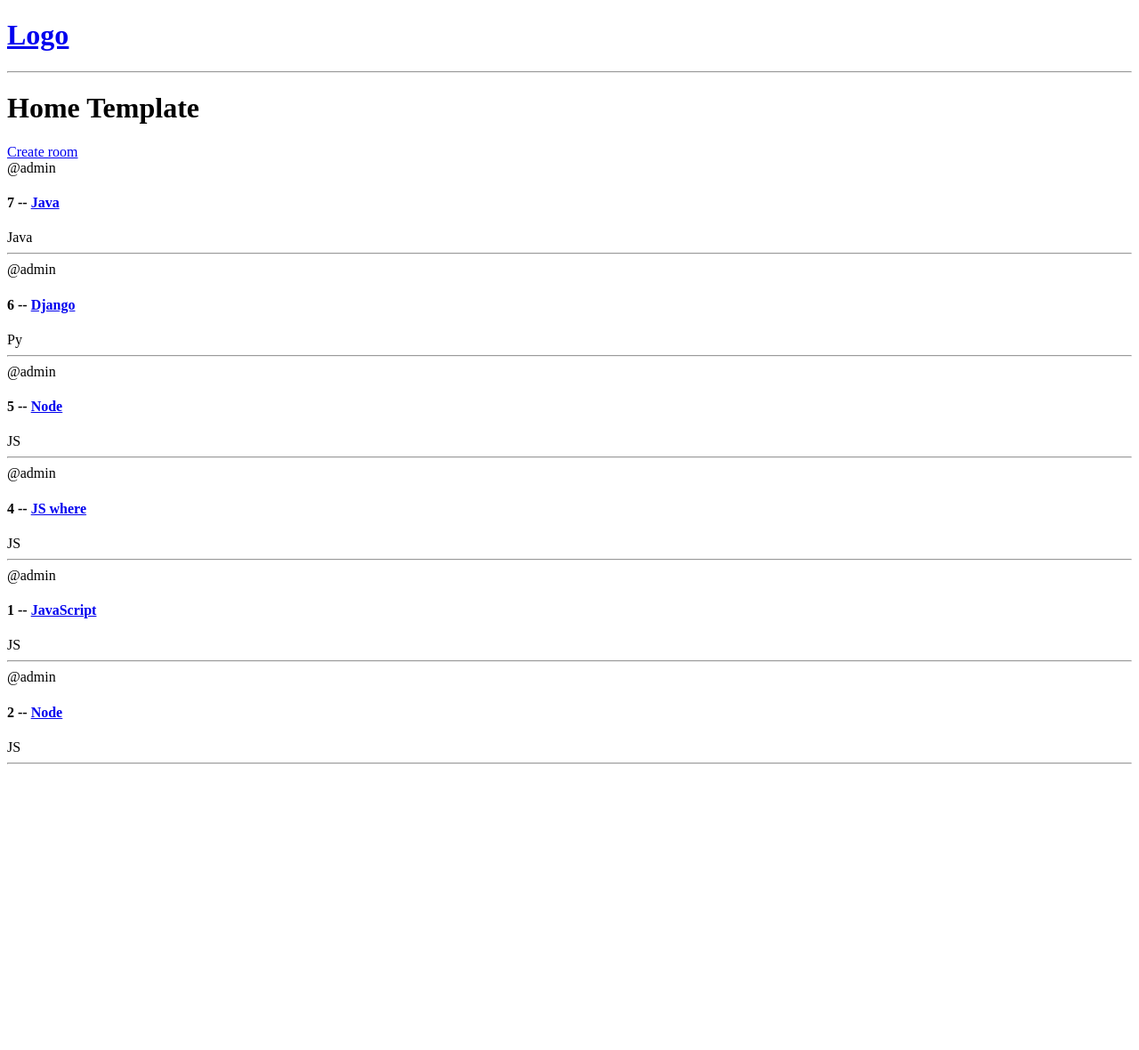
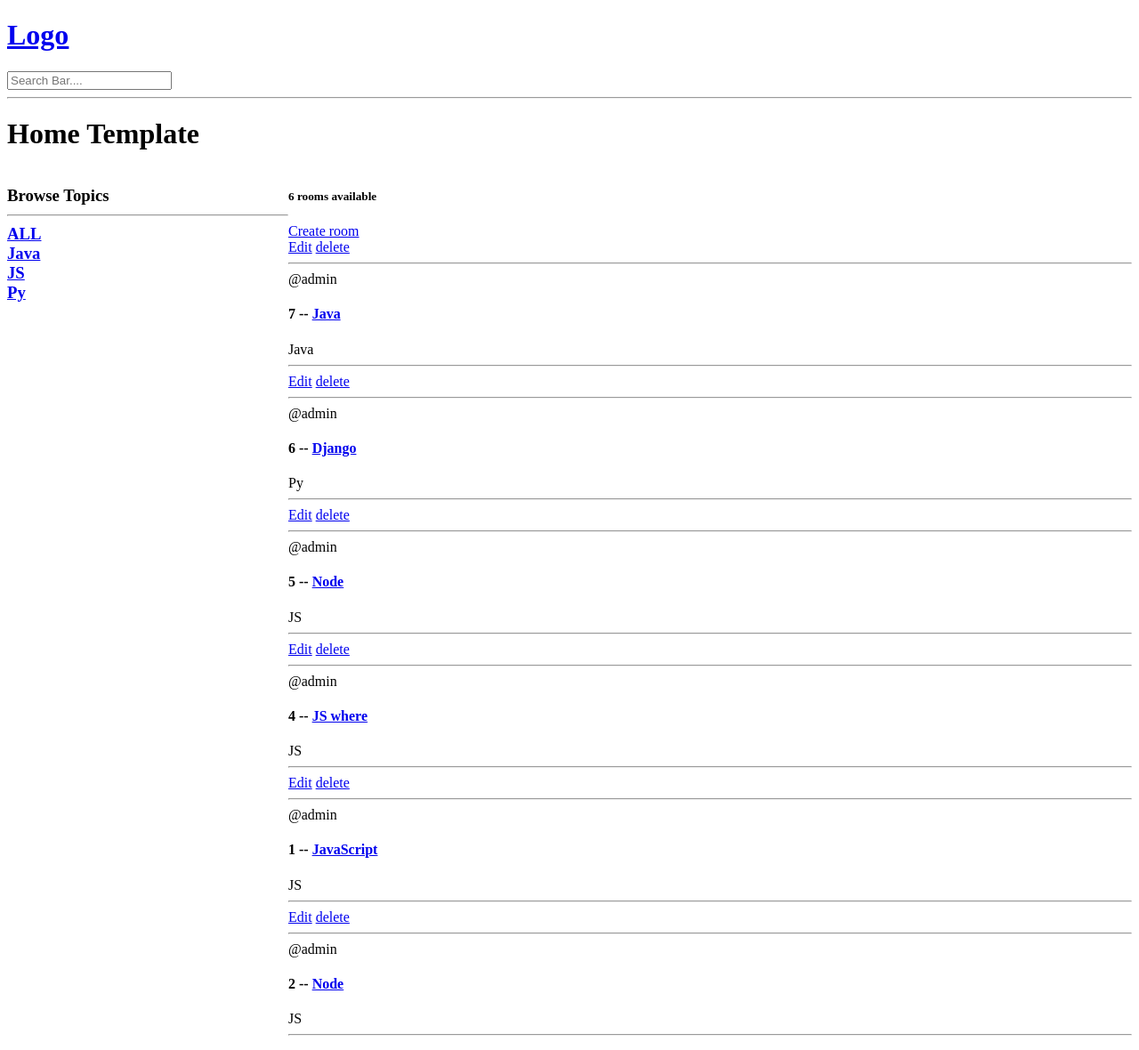
Before and after one commit to ChinmayCP2/studybud, a Django app: page / in a window 1280 px wide. Shown: the whole page at 89% size. Before the commit the page ends 859 px from the top, so only its background shows below. Run offline with Django 4.2, Linux system fonts and the light colour scheme; data comes from the database, SQL or seed files in the repository; both versions use the stored data as it was after the commit.

Commit message:
first commit

```diff
--- a/base/templates/base/home.html
+++ b/base/templates/base/home.html
@@ -1,21 +1,46 @@
-{% extends 'main.html' %}
-
-{% block content %}
+{% extends 'main.html' %} {% block content %}
+<style>
+  .home-container {
+    display: grid;
+    grid-template-columns: 1fr 3fr;
+  }
+</style>
 <h1>Home Template</h1>
 
+<div class="home-container">
   <div>
-
+    <h3>
+      Browse Topics
+      <hr />
+      <div>
+        <a href="{% url 'home' %}">ALL</a>
+      </div>
+      {% for topic in topics %}
+      <div>
+        <a href="{% url 'home' %}?q={{topic.name}}">{{topic.name}}</a>
+      </div>
+      {% endfor %}
+    </h3>
+  </div>
+  <div>
+    <h5>{{room_count}} rooms available</h5>
     <a href="{% url 'create-room' %}">Create room</a>
     <div>
       {% for room in rooms %}
       <div>
+        <a href="{% url 'update-room' room.id %}">Edit</a>
+        <a href="{% url 'delete-room' room.id %}">delete</a>
+        <hr />
         <span>@{{room.host.username}}</span>
-                <h4>{{room.id}} -- <a href=" {% url 'room' room.id %} ">{{room.name}}</a></h4>
+        <h4>
+          {{room.id}} -- <a href=" {% url 'room' room.id %} ">{{room.name}}</a>
+        </h4>
         <span>{{room.topic.name}}</span>
-                <hr>
+        <hr />
       </div>
       {% endfor %}
     </div>
   </div>
+</div>
 
 {% endblock %}
--- a/base/urls.py
+++ b/base/urls.py
@@ -4,5 +4,7 @@ from . import views
 urlpatterns = [
     path('', views.home, name="home"),
     path('room/<str:pk>', views.room, name="room"),
-    path('create-room/', views.createRoom, name="create-room")
+    path('create-room/', views.createRoom, name="create-room"),
+    path('update-room/<str:pk>', views.updateRoom, name="update-room"),
+    path('delete-room/<str:pk>', views.deleteRoom, name="delete-room"),
 ]
--- a/base/views.py
+++ b/base/views.py
@@ -1,7 +1,9 @@
 from django.shortcuts import render, redirect
 # Create your views here.
-from .models import Room
+from .models import Room, Topic
 from .forms import RoomForm
+from django.db.models import Q
+# Q is used to do and OR in filter
 # rooms = [
 #     {'id': 1 , 'name' : 'py'},
 #     {'id': 2 , 'name' : 'json'},
@@ -9,8 +11,13 @@ from .forms import RoomForm
 # ]
 
 def home(request):
-    rooms = Room.objects.all()
-    context = {'rooms': rooms}
+    q = request.GET.get('q') if request.GET.get('q') != None else''
+
+    topics = Topic.objects.all()
+    rooms = Room.objects.filter(Q(topic__name__contains = q) |
+                                 Q(name__icontains = q) | Q(description__contains = q))
+    room_count = rooms.count()
+    context = {'rooms': rooms, 'topics': topics, 'room_count' : room_count}
     return render(request, 'base/home.html', context)
 
 def room(request, pk):
@@ -27,3 +34,23 @@ def createRoom(request):
             return redirect('home')
     context = {'form' : form}
     return render(request, 'base/room_form.html', context)
+
+def updateRoom(request, pk):
+    room = Room.objects.get(id = pk)
+    form = RoomForm(instance=room)
+    if request.method == 'POST':
+        form = RoomForm(request.POST, instance=room)
+        # instance = room is there so we dont create a new form but update the existing one
+        if form.is_valid():
+            form.save()
+            return redirect('home')
+
+    context = {'form': form}
+    return render(request, 'base/room_form.html', context)
+
+def deleteRoom(request, pk):
+    room = Room.objects.get(id = pk)
+    if request.method == 'POST':
+        room.delete()
+        return redirect('home')
+    return render(request, 'base/delete.html', {'obj' : room})
--- /dev/null
+++ b/requirements.txt
@@ -0,0 +1 @@
+django
--- a/templates/navbar.html
+++ b/templates/navbar.html
@@ -1,4 +1,7 @@
 <a href="/">
-    <h1>Logo</h1>
+  <h1>Logo</h1>
 </a>
-<hr>
+<form method="GET" accept="{% url 'home' %}">
+  <input type="text" name="q" placeholder="Search Bar...." />
+</form>
+<hr />
```
Also changed, not shown: base/templates/base/delete.html (added, +9 -0 lines), db.sqlite3. Lines whose indentation alone changed are shown as unchanged.
